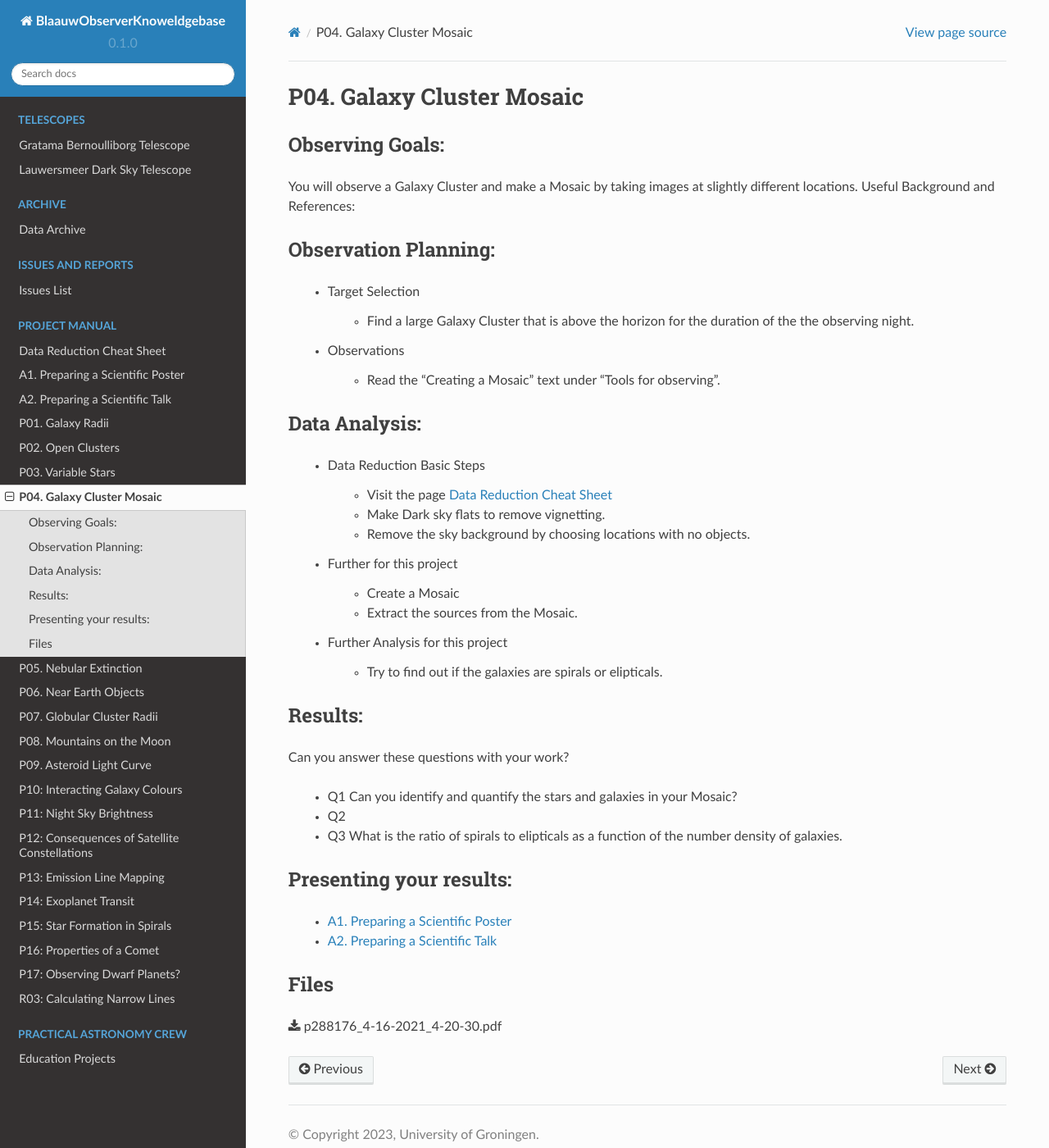
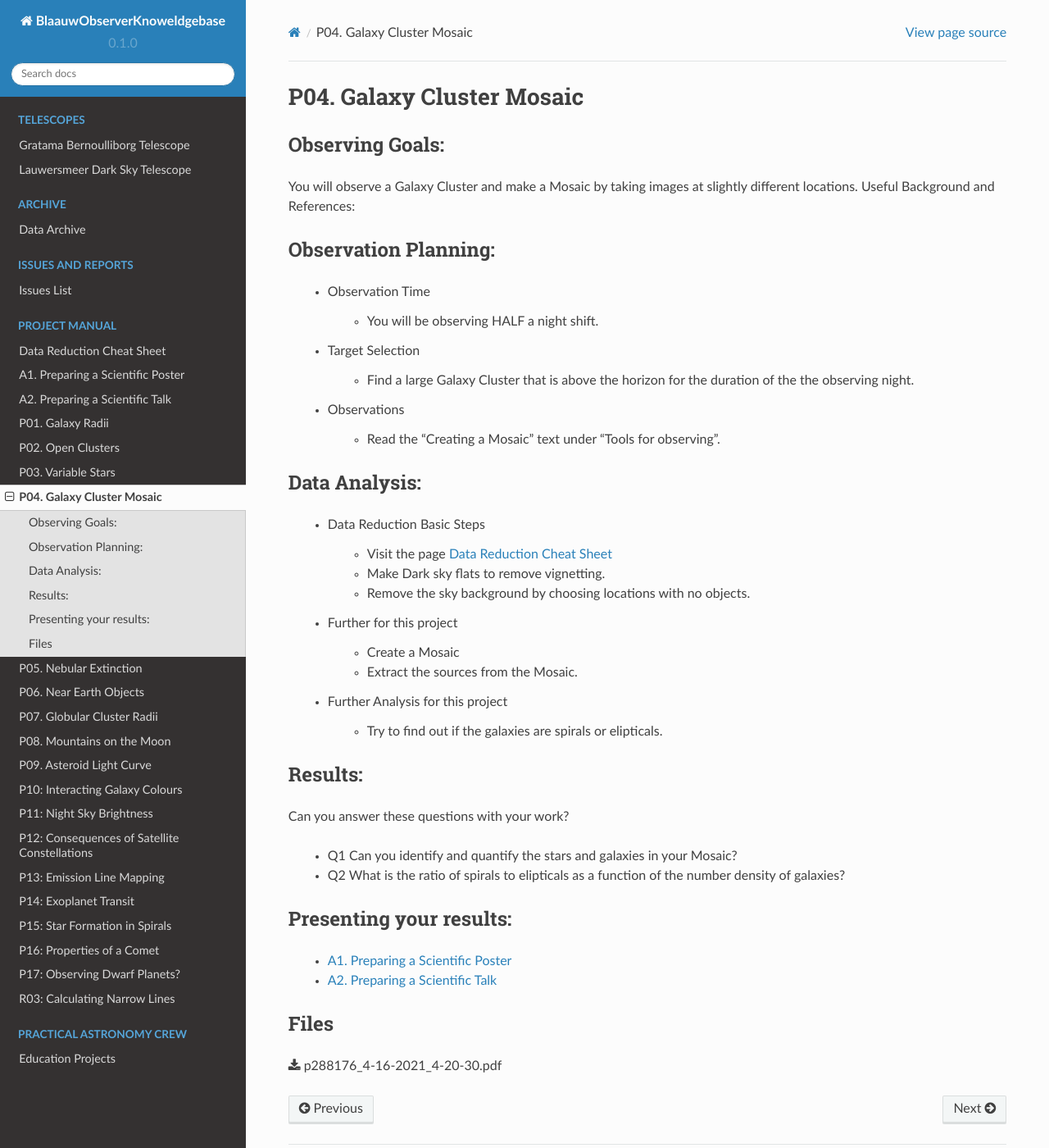
Before and after one commit to harshdmdm/knowledgebase, a Sphinx documentation site: the page built from docs/source/pm/p4-galaxy-cluster-mosaic.rst, in a window 1280 px wide and 1400 px high. Shown: the whole window at 82% size. Built offline with Sphinx 7.4.7 and the Read the Docs theme 2.0.0, drawn with Linux system fonts in a browser that asks for light colours; pages that are not in the unit, such as notebooks, are missing from menus.

Commit message:
Update p4-galaxy-cluster-mosaic.rst

```diff
--- a/docs/source/pm/p4-galaxy-cluster-mosaic.rst
+++ b/docs/source/pm/p4-galaxy-cluster-mosaic.rst
@@ -11,6 +11,9 @@ Useful Background and References:
 
 Observation Planning:
 ^^^^^^^^^^^^^^^^^^^^^
+    * Observation Time
+
+        * You will be observing HALF a night shift.
 
     * Target Selection
 
@@ -44,8 +47,7 @@ Results:
 Can you answer these questions with your work?
 
     * Q1 Can you identify and quantify the stars and galaxies in your Mosaic?
-    * Q2
-    * Q3 What is the ratio of spirals to elipticals as a function of the number density of galaxies.
+    * Q2 What is the ratio of spirals to elipticals as a function of the number density of galaxies?
 
 Presenting your results:
 ^^^^^^^^^^^^^^^^^^^^^^^^
```
